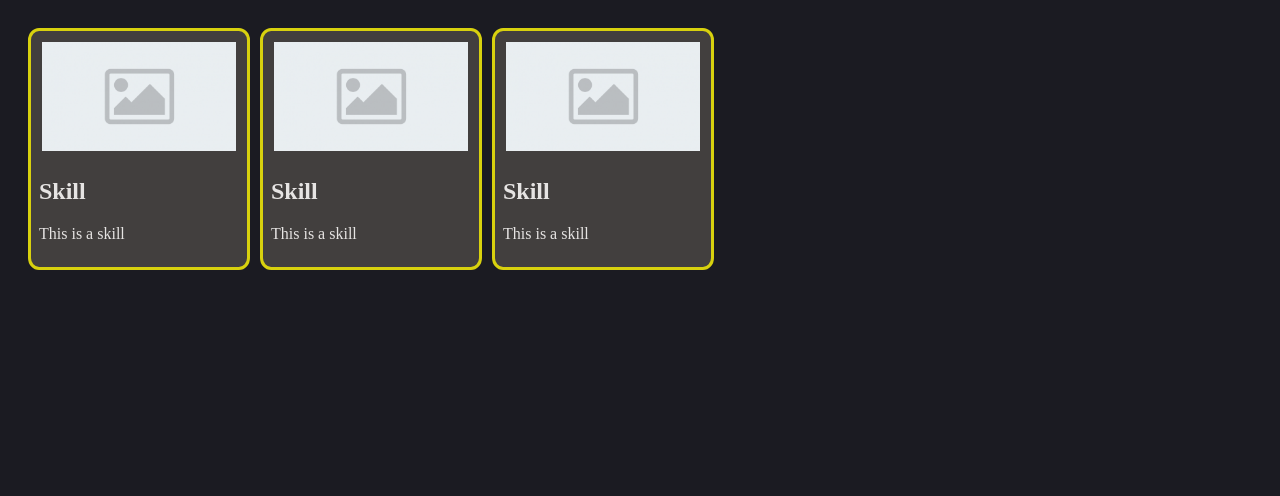
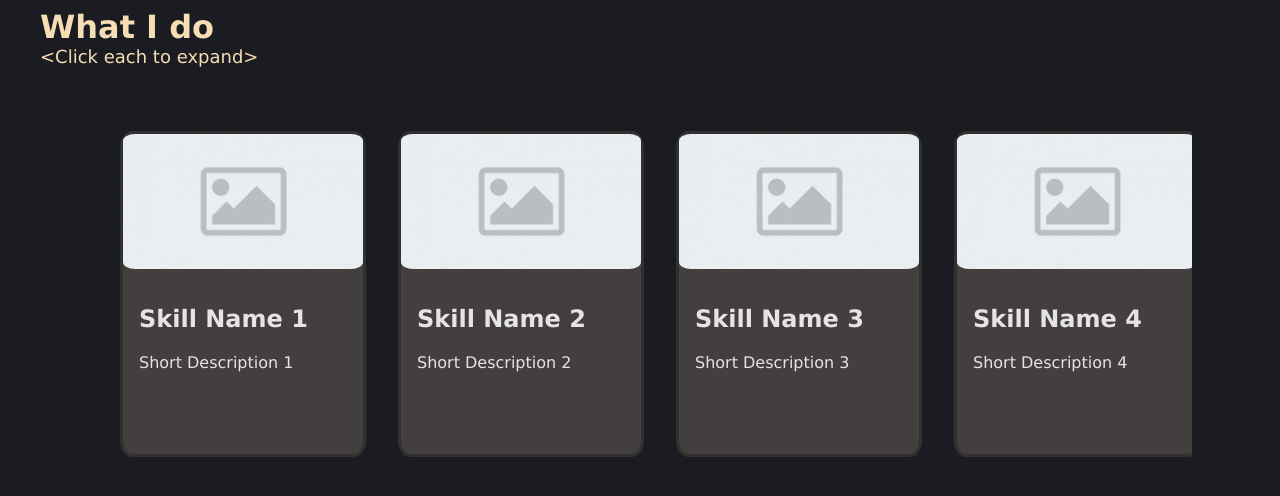
Before and after one commit to Kneir-E/Personal-Portfolio, a React (Vite) app: page / in a window 1280 px wide. Shown: the top 496 px of the page. Built offline with nearby package versions, Linux system fonts and the light colour scheme.

Commit message:
3rd Commit
Almost Done with skills panel... like 65%

```diff
--- a/src/App.tsx
+++ b/src/App.tsx
@@ -1,15 +1,51 @@
-import './App.css'
-import Skills_Panel from './skills/Skills_Panel';
-
+import "./App.css";
+import Skills_Panel from "./skills/SkillsPanel";
 
 function App() {
+  const skills = [
+    {
+      source: "/image.png",
+      title: "Skill Name 1",
+      description: "Short Description 1",
+      longDesc: "Skill Long Description 1",
+    },
+    {
+      source: "/image.png",
+      title: "Skill Name 2",
+      description: "Short Description 2",
+      longDesc: "Skill Long Description 2",
+    },
+    {
+      source: "/image.png",
+      title: "Skill Name 3",
+      description: "Short Description 3",
+      longDesc: "Skill Long Description 3",
+    },
+    {
+      source: "/image.png",
+      title: "Skill Name 4",
+      description: "Short Description 4",
+      longDesc: "Skill Long Description 4",
+    },
+    {
+      source: "/image.png",
+      title: "Skill Name 5",
+      description: "Short Description 5",
+      longDesc: "Skill Long Description 5",
+    },
+    {
+      source: "/image.png",
+      title: "Skill Name 6",
+      description: "Short Description 6",
+      longDesc: "Skill Long Description 6",
+    },
+  ];
 
   return (
     <>
-      <Skills_Panel></Skills_Panel>
-
+      <Skills_Panel data={skills}></Skills_Panel>
     </>
   );
 }
 
-export default App
+export default App;
--- a/src/index.css
+++ b/src/index.css
@@ -1,3 +1,29 @@
 html{
     background-color: hsl(240, 11%, 12%);
+    width: 100vw;
+    margin: 0;
 }
+
+*{
+    font-family:Verdana, Geneva, Tahoma, sans-serif;
+}
+
+
+::-webkit-scrollbar {
+    width: 8px; /* Width of the vertical scrollbar */
+    height: 8px; /* Height of the horizontal scrollbar */
+}
+
+::-webkit-scrollbar-thumb {
+background-color: rgba(100, 100, 100, 0.6); /* Gray with transparency */
+border-radius: 4px; /* Rounded corners */
+}
+
+::-webkit-scrollbar-thumb:hover {
+background-color: rgba(100, 100, 100, 0.8); /* Darker gray on hover */
+}
+
+::-webkit-scrollbar-track {
+background-color: hsl(240, 11%, 12%); /* Light background */
+border-radius: 4px; /* Rounded corners */
+}
--- a/src/skills/Card.css
+++ /dev/null
@@ -1,24 +0,0 @@
-
-.Card{
-    background-color: hsl(15, 3%, 25%);
-    color: hsl(20, 5.70%, 89.60%);
-    width: 200px;
-    border: hsl(58, 88%, 45%);
-    border-style: solid;
-    border-radius: 5%;
-    padding: .5em;
-}
-
-.inactive:hover{
-    transform: translate(0px, -10px);
-}
-
-.active{
-    background-color: hsl(9, 89.30%, 43.90%);
-    width: 400px;
-}
-
-.Card > img{
-    width: calc(100% - 0.4em);
-    padding: .2em;
-}
--- a/src/skills/Card.tsx
+++ b/src/skills/Card.tsx
@@ -1,14 +1,14 @@
-import './Card.css'
+// import "./Card.css";
 
-interface Props{
+interface Props {
   source?: string;
   title?: string;
   description?: string;
   longDesc?: string;
-  id: number;
-  key: number;
+  id: string;
+  key: string;
   isActive: boolean;
-  onClick: (id:number) => void;
+  onClick: (id: string) => void;
 }
 
 function Card({
@@ -18,24 +18,25 @@ function Card({
   longDesc = "I have experience in this skill particularly in __ __ and ___",
   id,
   isActive = false,
-  onClick
-  }: Props) {
-
+  onClick,
+}: Props) {
   return (
     <div
-    className={`Card ${isActive? "active" : "inactive"}`}
-    onClick={() => onClick(id)}
+      className={`Card ${isActive ? "active" : "inactive"}`}
+      onClick={() => onClick(id)}
     >
-      <img src={source} alt="image"/>
-      <div>
+      <img src={source} alt="image" />
+      <div className="DescContainer">
         <h2>{title}</h2>
-        <p style={isActive? {display: 'none'} : {display: 'block'}}>{description}</p>
-        <p style={isActive? {display: 'block'} : {display: 'none'}}>{longDesc}</p>
+        <p style={isActive ? { display: "none" } : { display: "block" }}>
+          {description}
+        </p>
+        <p style={isActive ? { display: "block" } : { display: "none" }}>
+          {longDesc}
+        </p>
       </div>
     </div>
-  )
+  );
 }
 
-
-
-export default Card
+export default Card;
--- /dev/null
+++ b/src/skills/SkillsPanel.css
@@ -0,0 +1,69 @@
+.SkillsPanel{
+    width: 100%;
+    margin: 0px;
+    padding: 0px;
+}
+
+.SkillsPanel > h2{
+    background: linear-gradient(hsl,);
+    margin: 0rem 2rem 0rem 2rem;
+    color: wheat;
+    font-size: xx-large;
+}
+
+.SkillsPanel > p{
+    background: linear-gradient(hsl,);
+    margin: 0rem 2rem 0rem 2rem;
+    color: wheat;
+    font-size: large;
+}
+
+.SkillsContainer{
+    display: flex;
+    flex-direction: row;
+    gap: 2rem;
+    padding: 2rem;
+    overflow-x: auto;
+    margin: 2rem 5rem 2rem 5rem;
+}
+
+.Card{
+    background-color: hsl(15, 3%, 25%);
+    color: hsl(20, 5.70%, 89.60%);
+    min-width: 15rem;
+    height: 20rem;
+    border: hsl(60, 1%, 19%);
+    border-style: solid;
+    border-radius: 5%;
+    transition: all cubic-bezier(0.075, 0.82, 0.165, 1);
+    transition-duration: 500ms;
+}
+
+.inactive:hover{
+    transform: translate(0px, -2rem);
+    background-color: hsl(12, 3%, 34%);
+    display: block;
+}
+
+.active{
+    background-color: hsl(231, 60%, 34%);
+    min-width: 40rem;
+    display: flex;
+    flex-direction: row;
+}
+
+.inactive > img{
+    width: 100%;
+    border-radius: 5%;
+}
+
+.active > img{
+    height: 100%;
+    width: 20rem;
+    object-fit: cover;
+    border-radius: 5%
+}
+
+.Card > .DescContainer{
+    margin: 2rem 1rem .5rem 1rem;
+}
--- /dev/null
+++ b/src/skills/SkillsPanel.tsx
@@ -0,0 +1,47 @@
+import { useState } from "react";
+import Card from "./Card";
+import "./SkillsPanel.css";
+
+interface CardData {
+  source?: string;
+  title?: string;
+  description?: string;
+  longDesc?: string;
+}
+
+type Props = {
+  data: CardData[]; // Array of objects
+};
+
+function Skills_Panel({ data }: Props) {
+  const [activeCardId, setActiveCardId] = useState<string | null>(null);
+
+  const handleChangeActive = (id: string) => {
+    setActiveCardId((prev) => (prev == id ? null : id));
+  };
+
+  return (
+    <div className="SkillsPanel">
+      <h2>What I do</h2>
+      <p>
+        {"<"}Click each to expand{">"}
+      </p>
+      <div className="SkillsContainer">
+        {data.map((card, index) => (
+          <Card
+            source={card.source}
+            title={card.title}
+            description={card.description}
+            longDesc={card.longDesc}
+            id={`Skill_no_${index}`}
+            key={`Skill_no_${index}`}
+            isActive={activeCardId === `Skill_no_${index}`}
+            onClick={handleChangeActive}
+          />
+        ))}
+      </div>
+    </div>
+  );
+}
+
+export default Skills_Panel;
--- a/src/skills/Skills_Panel.tsx
+++ /dev/null
@@ -1,31 +0,0 @@
-import { useState } from "react";
-import Card from "./Card";
-
-
-function Skills_Panel(){
-    const [activeCardId, setActiveCardId] = useState<number | null>(null)
-
-    const handleChangeActive = (id: number) => {
-        setActiveCardId((prev) => (prev === id ? null : id))
-    }
-
-    return (
-        <div style={{display: 'flex', gap: '10px', padding: '20px'}}>
-            {[1,2,3].map((id) => (
-                <Card
-                    // source = {""}
-                    // title = {""}
-                    // description = ""
-                    // longDesc=""
-                    id = {id}
-                    key = {id}
-                    isActive={activeCardId === id}
-                    onClick = {handleChangeActive}
-                />
-            ))
-            }
-        </div>
-    )
-}
-
-export default Skills_Panel
```
